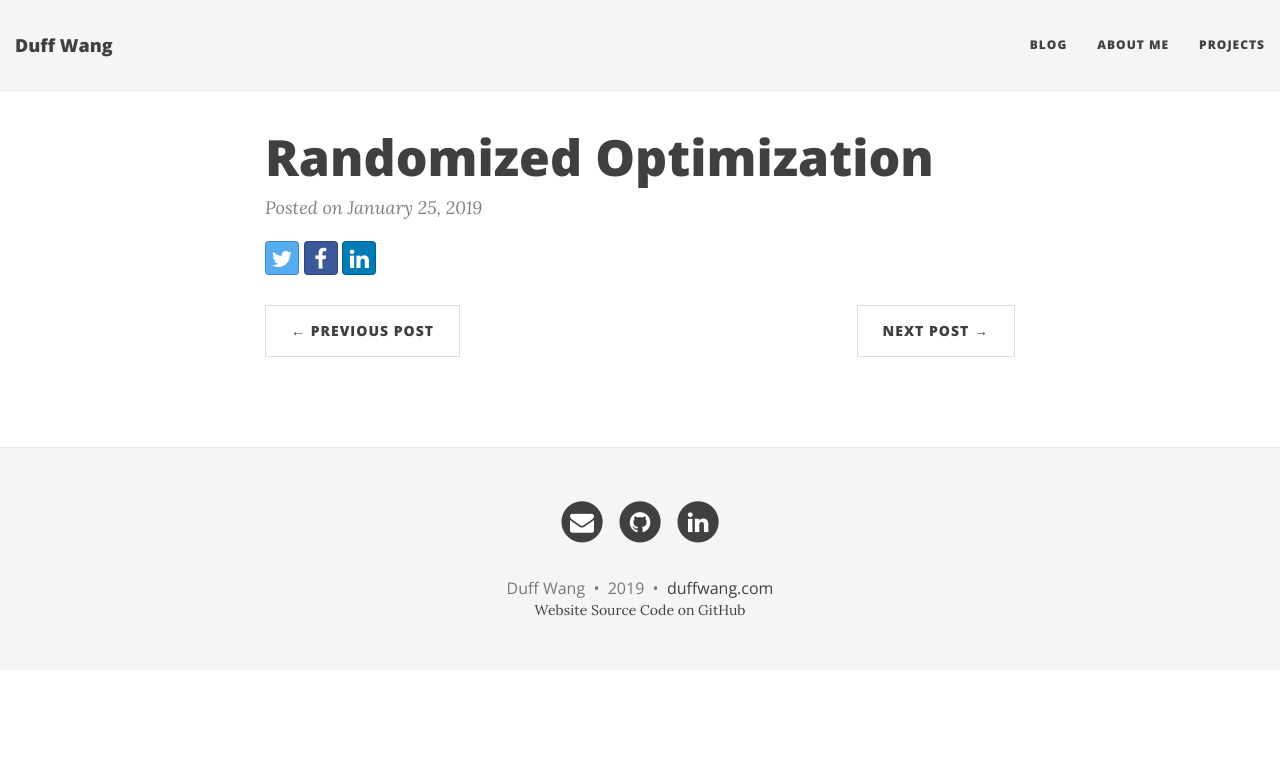
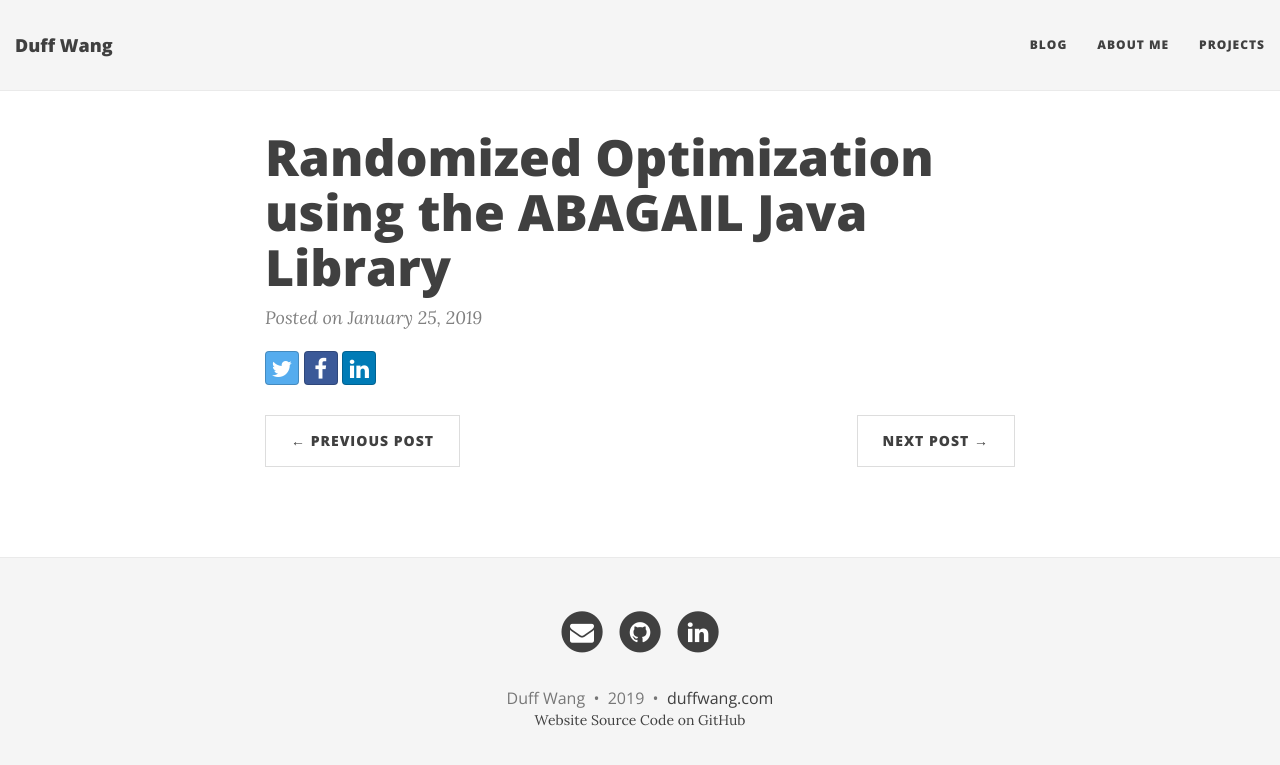
Before and after one commit to duffwang/duffwang.github.io, a Jekyll site: the page built from _posts/2019-01-25-randomized-optimization-in-machine-learning.md, in a window 1280 px wide. Shown: the top 765 px of the page. Built offline with Jekyll 4.4.1, drawn with Linux system fonts in a browser that asks for light colours; nearby versions of some CDN libraries; comment, search, counter and statistics services are not loaded.

Commit message:
post ordering

```diff
--- a/_posts/2019-01-25-randomized-optimization-in-machine-learning.md
+++ b/_posts/2019-01-25-randomized-optimization-in-machine-learning.md
@@ -1,4 +1,4 @@
 ---
 layout: post
-title: Randomized Optimization
+title: Randomized Optimization using the ABAGAIL Java Library
 ---
```
Also changed, not shown: _posts/2019-02-01-machine-learning-trading.md (+1 -1 lines), _posts/2019-01-19-markov-decision-processes-using-reinforcement-learning.md (renamed from _posts/2019-02-12-markov-decision-processes-using-reinforcement-learning.md), 1 other file.
